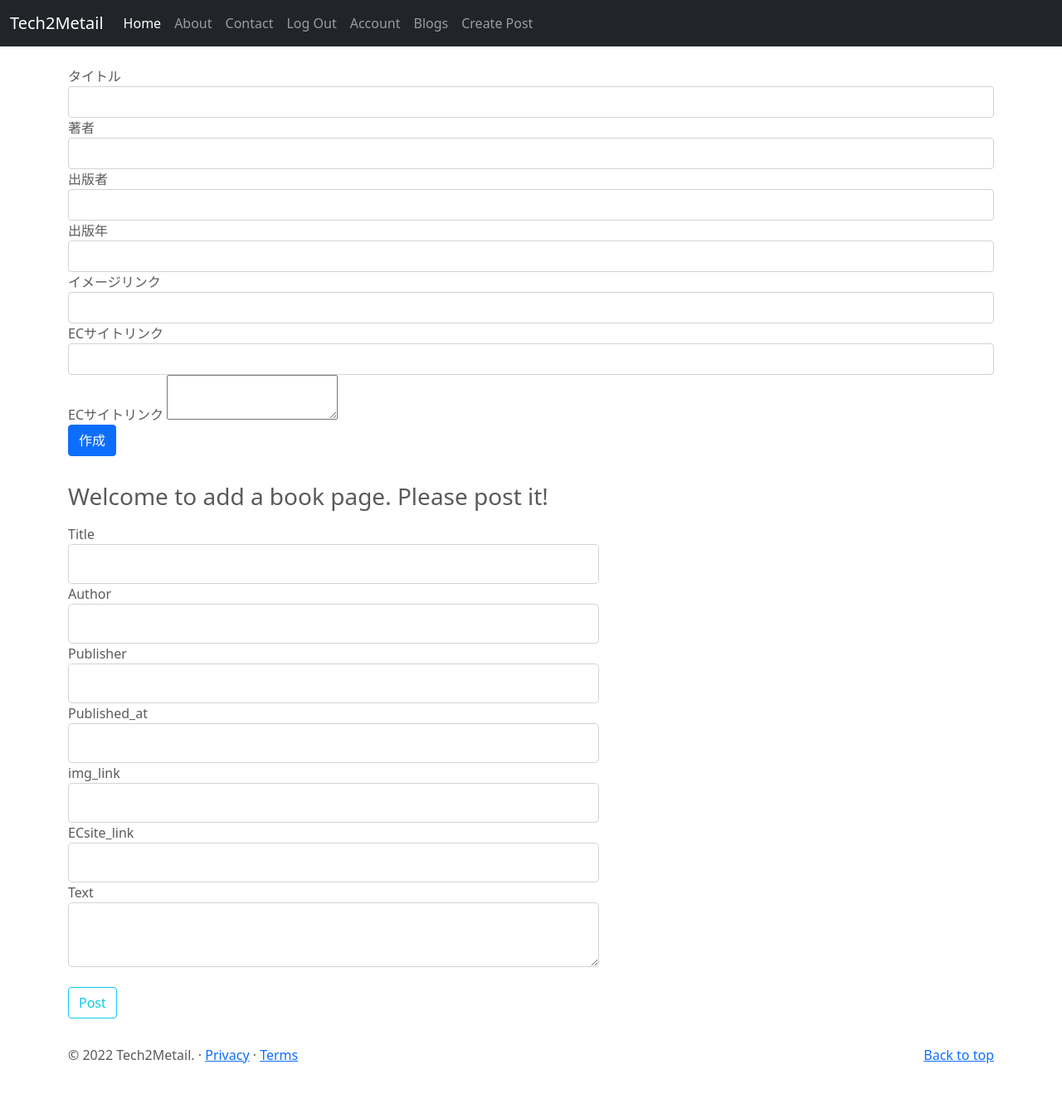
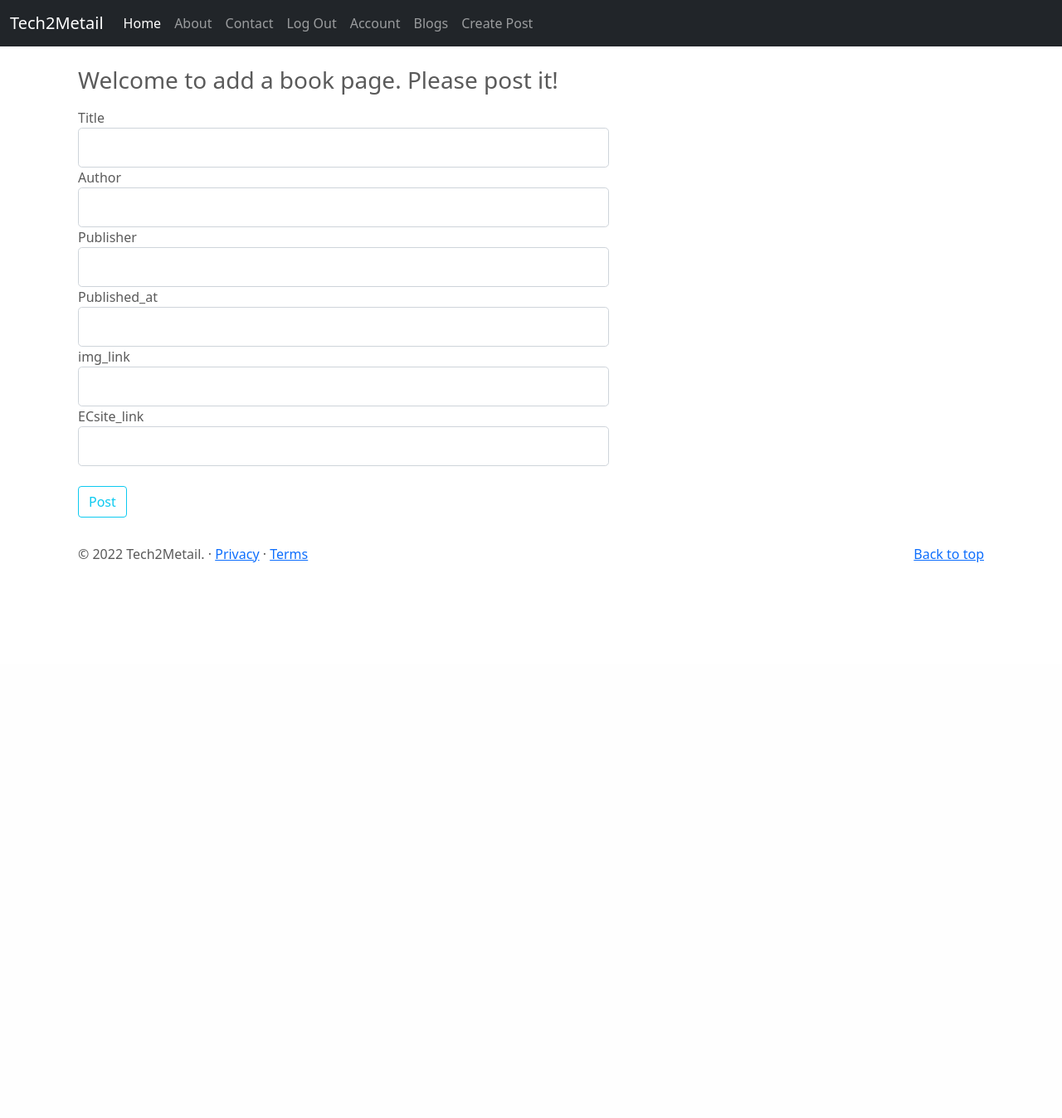
Before and after one commit to ssto2222/blog_example, a Flask app: page /books/new in a window 1280 px wide. Shown: the whole page at 83% size. After the commit the page ends 678 px from the top, so only its background shows below. Run offline with Flask 2, Linux system fonts and the light colour scheme; a user stored in the database is signed in; some libraries are stand-ins or nearby versions.

Commit message:
'book add new page modified'

```diff
--- a/tech2metailblog/templates/books/new.html
+++ b/tech2metailblog/templates/books/new.html
@@ -1,45 +1,6 @@
 {% extends "base.html" %}
 {% block content %}
 <div class="container">
-<form action="{{ url_for('books.add_books') }}" class="add-entry" method="POST">
-    <div class="form-group">
-        <label for="InputTitle" class="">タイトル</label>
-        <input type="text" class="form-control" id="InputTitle" name=title>
-    </div>
-
-    <div class="form-group">
-        <label for="InputTitle" class="">著者</label>
-        <input type="text" class="form-control" id="InputAuthor" name=author >
-    </div>
-
-    <div class="form-group">
-        <label for="InputTitle" class="">出版者</label>
-        <input type="text" class="form-control" id="InputPublisher" name="published_by" >
-    </div>
-
-    <div class="form-group">
-        <label for="InputTitle" class="">出版年</label>
-        <input type="text" class="form-control" id="InputPublisher" name="published_at" >
-    </div>
-
-    <div class="form-group">
-        <label for="InputTitle" class="">イメージリンク</label>
-        <input type="text" class="form-control" id="InputTitle" name="img_link">
-    </div>
-
-    <div class="form-group">
-        <label for="InputTitle" class="">ECサイトリンク</label>
-        <input type="text" class="form-control" id="InputTitle" name="pur_link">
-    </div>
-
-    <div class="form-group">
-        <label for="InputTitle" class="">ECサイトリンク</label>
-        <textarea id="book" name="booktext" ></textarea>
-    </div>
-
-        <button type="submit" class="btn btn-primary">作成</button>
-</form>
-</div>
 
 <div class="container">
     <div class="form-signin">
@@ -71,10 +32,6 @@
                 {{form.ecsite_link(class="form-control form-control-lg")}}
             </div>
 
-            <div class="form-group">
-                {{form.text.label(class="form-control-label")}}
-                {{form.text(class="form-control form-control-lg ")}}
-            </div>
             <br>
             <div class="form-group">
                 {{form.submit(class="btn btn-outline-info",method='POST')}}
```
